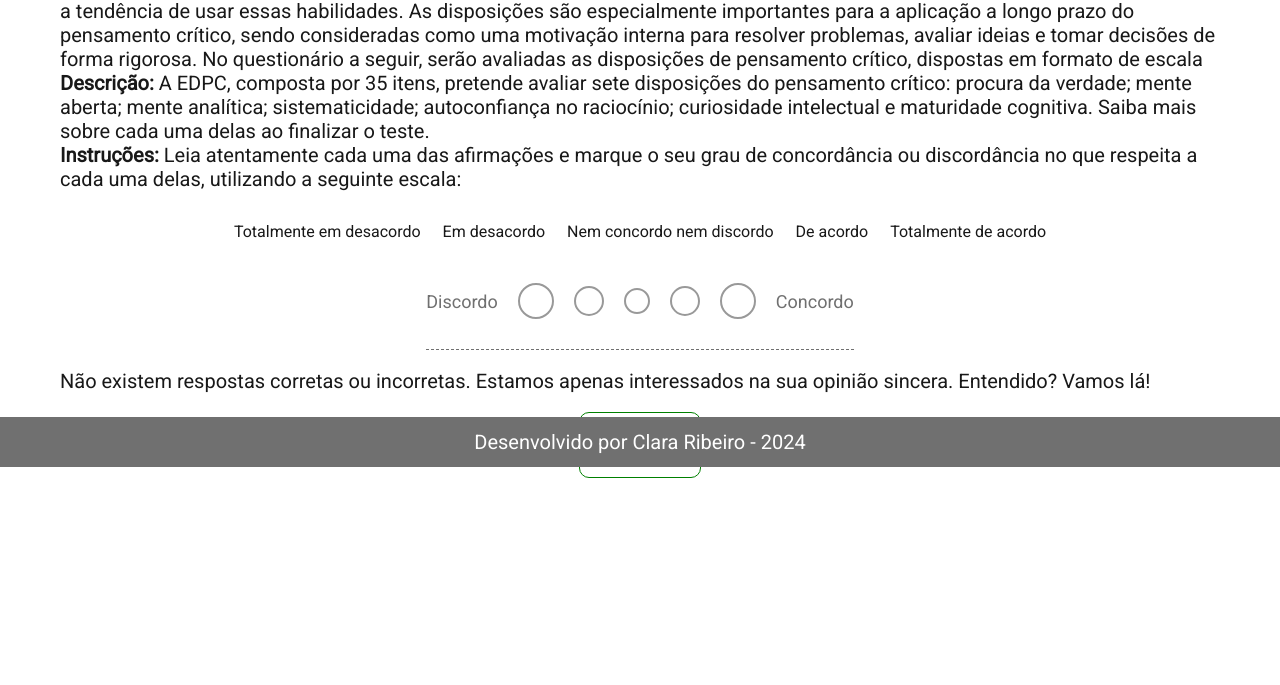
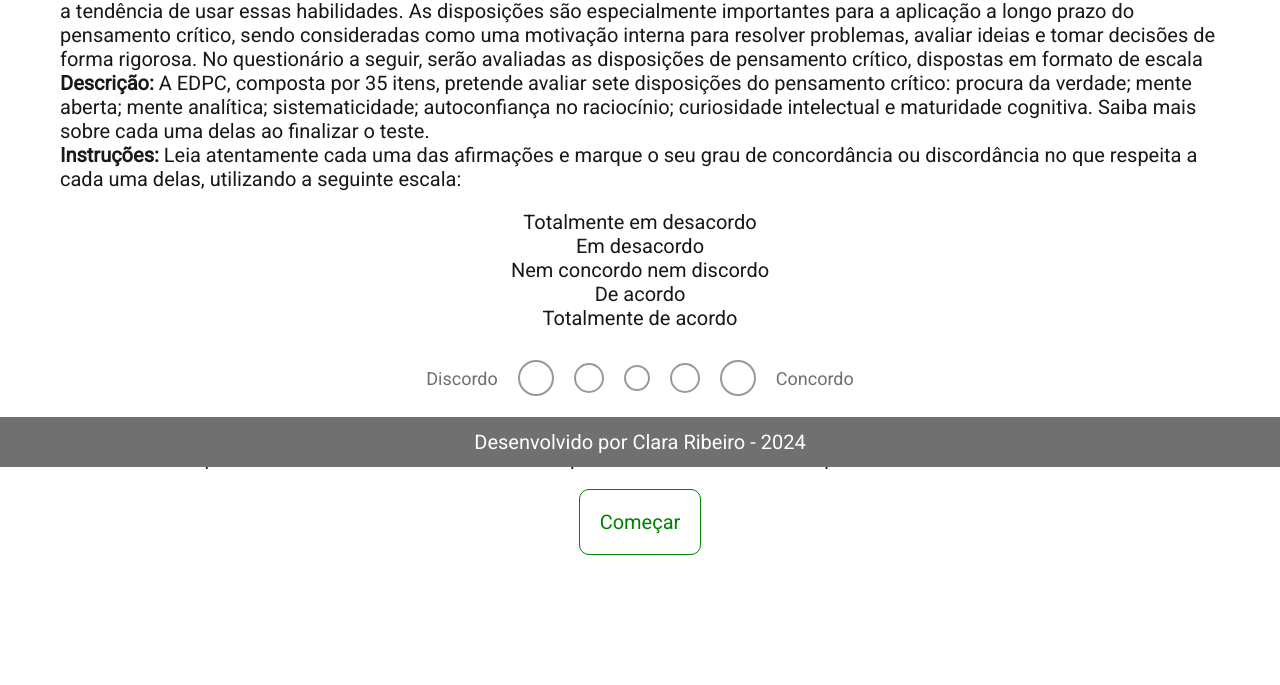
Before and after one commit to ClaraGRibeiro/MillForm, a PHP site: page / in a window 1280 px wide. Shown: the part 333-1018 px from the top of the page. Before the commit the page ends 811 px from the top, so only its background shows below. Run offline with PHP 8.4, Linux system fonts and the light colour scheme.

Commit message:
Deixando responsivo

```diff
--- a/css/style.css
+++ b/css/style.css
@@ -36,6 +36,8 @@ p, a, label{
 }
 
 .start, .submit, .reset, .button-default{
+    background-color: white;
+    text-align: center;
     padding: 20px;
     border-radius: 10px;
     transition: 0.3s;
@@ -158,10 +160,6 @@ label{
     text-align: center;
 }
 
-#barChart, #radarChart, #pieChart{
-    margin: 0 auto;
-}
-
 .ex{
     display: flex;
     flex-direction: column;
@@ -170,17 +168,12 @@ label{
     gap: 20px;
 }
 
-table{
-    margin: 0 auto;
-    text-align: center;
+.left{
+    text-align: left;
 }
 
-td{
-    padding: 10px;
-}
-
-.left{
-    text-align: left;
+.center{
+    text-align: center;
 }
 
 footer{
@@ -200,3 +193,24 @@ a {
 a:hover {
     opacity: 0.8;
 }
+
+
+@media screen and (max-width: 520px) {
+
+    canvas{
+        display: block;
+    }
+    .radio-label{
+        display: none;
+    }
+    .buttons{
+        justify-content: center;
+        align-items: center;
+        gap: 10px;
+        flex-wrap: wrap;
+    }
+    .start, .submit, .reset, .button-default{
+        width: 40%;
+    }
+
+}
--- a/index.php
+++ b/index.php
@@ -14,15 +14,7 @@
         <p><b>Descrição:</b> A EDPC, composta por 35 itens, pretende avaliar sete disposições do pensamento crítico: procura da verdade; mente aberta; mente analítica; sistematicidade; autoconfiança no raciocínio; curiosidade intelectual e maturidade cognitiva. Saiba mais sobre cada uma delas ao finalizar o teste.</p>
         <p><b>Instruções:</b> Leia atentamente cada uma das afirmações e marque o seu grau de concordância ou discordância no que respeita a cada uma delas, utilizando a seguinte escala:</p>
         <br>
-        <table>
-            <tr>
-                <td>Totalmente em desacordo</td>
-                <td>Em desacordo</td>
-                <td>Nem concordo nem discordo</td>
-                <td>De acordo</td>
-                <td>Totalmente de acordo</td>
-            </tr>
-        </table>
+        <p class="center">Totalmente em desacordo<br>Em desacordo<br>Nem concordo nem discordo<br>De acordo<br>Totalmente de acordo</p>
         <div class="form-group-ex">
             <div class="options">
                 <label class="radio-label">Discordo</label>
```
Also changed, not shown: form/result.php (+67 -7 lines).
